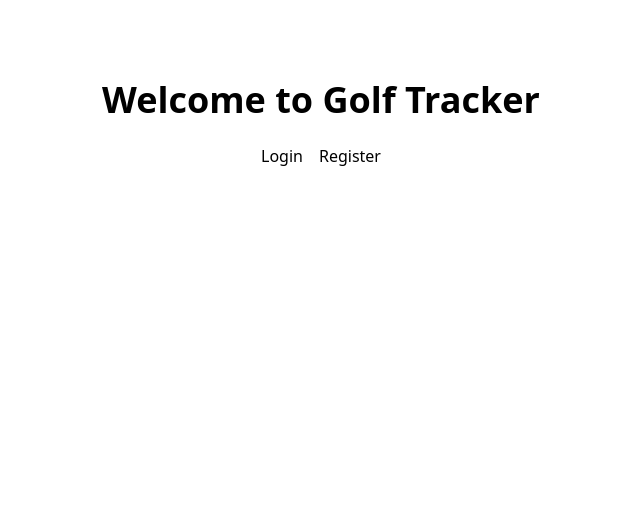
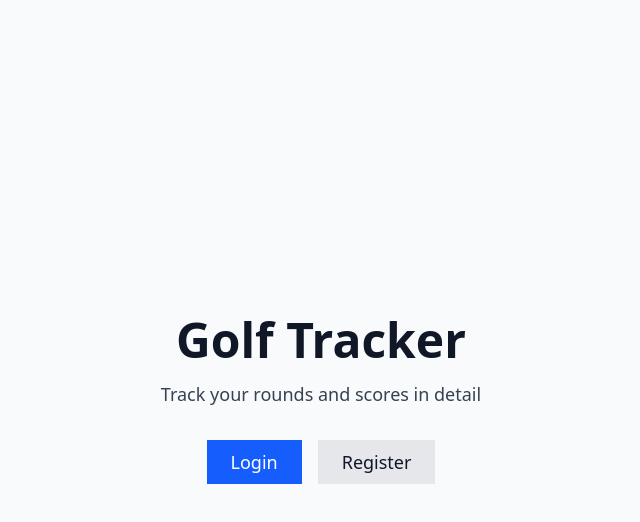
Before and after one commit to JoniPahikainen/golf-score-tracking, a React (Vite) app in the folder frontend/: page / in a window 1280 px wide. Shown: the top 522 px of the page, without its empty margins (319-959 px from the left). Built offline with nearby package versions, Linux system fonts and the light colour scheme; no server answers.

Commit message:
style: update homepage style

```diff
--- a/frontend/src/pages/HomePage.tsx
+++ b/frontend/src/pages/HomePage.tsx
@@ -2,18 +2,23 @@ import { Link } from "react-router-dom";
 
 export const HomePage = () => {
   return (
-    <div className="text-center py-20">
-      <h1 className="text-4xl font-bold mb-6">Welcome to Golf Tracker</h1>
-      <div className="space-x-4">
+    <div className="flex flex-col items-center justify-center min-h-screen py-20 bg-gray-50 dark:bg-gray-900">
+      <h1 className="text-5xl font-extrabold mb-4 text-gray-900 dark:text-gray-100">
+        Golf Tracker
+      </h1>
+      <p className="mb-8 text-lg text-gray-700 dark:text-gray-300">
+        Track your rounds and scores in detail
+      </p>
+      <div className="flex space-x-4">
         <Link
           to="/login"
-          className="btn btn-primary"
+          className="btn btn-primary px-6 py-2 text-lg bg-blue-600 hover:bg-blue-700 text-white dark:bg-blue-500 dark:hover:bg-blue-600"
         >
           Login
         </Link>
         <Link
           to="/register"
-          className="btn btn-secondary"
+          className="btn btn-secondary px-6 py-2 text-lg bg-gray-200 hover:bg-gray-300 text-gray-900 dark:bg-gray-700 dark:hover:bg-gray-600 dark:text-gray-100"
         >
           Register
         </Link>
```
